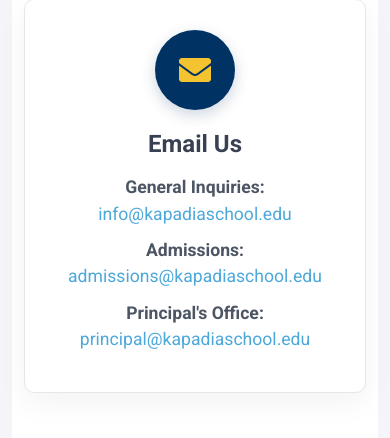
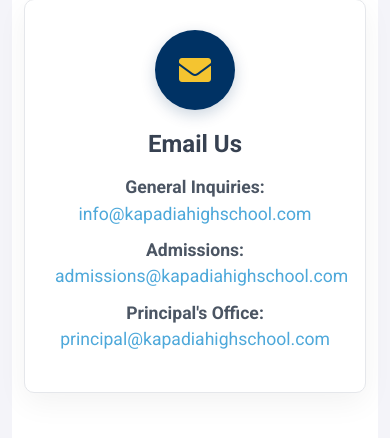
Before and after one commit to Akshat190/test, a Django app: page /contact/ in a window 390 px wide. Shown: the part 1467-1905 px from the top of the page. Run offline with Django 4.2, Linux system fonts and the light colour scheme.

Commit message:
fix(templates): update timings and contact details; comment out some sections
- Change school timings from Monday-Friday to Monday-Saturday in multiple location templates
- Update email addresses in contact page to use kapadiahighschool.com domain
- Replace some embedded Google Maps iframe URLs with updated locations
- Comment out STEM Lab and other facilities sections in facilities page to hide them
- Comment out some navigation menu links in header for temporary removal or future use

```diff
--- a/templates/chandkheda.html
+++ b/templates/chandkheda.html
@@ -34,7 +34,7 @@
                 </div> -->
                 <div class="row mb-2">
                     <div class="col-md-3 fw-bold">Timings</div>
-                    <div class="col-md-9">: 8:00 am to 2:00 pm (Monday-Friday)</div>
+                    <div class="col-md-9">: 8:00 am to 2:00 pm (Monday-Saturday)</div>
                 </div>
             </div>
 
--- a/templates/chattral.html
+++ b/templates/chattral.html
@@ -35,7 +35,7 @@
                 </div>
                 <div class="row mb-2">
                     <div class="col-md-3 fw-bold">Timings</div>
-                    <div class="col-md-9">: 8:00 am to 2:00 pm (Monday-Friday)</div>
+                    <div class="col-md-9">: 8:00 am to 2:00 pm (Monday-Saturday)</div>
                 </div>
             </div>
 
--- a/templates/contact.html
+++ b/templates/contact.html
@@ -58,9 +58,9 @@
             <i class="fa fa-envelope"></i>
           </div>
           <h3>Email Us</h3>
-          <p><strong>General Inquiries:</strong><br><a href="mailto:info@kapadiaschool.edu">info@kapadiaschool.edu</a></p>
-          <p><strong>Admissions:</strong><br><a href="mailto:admissions@kapadiaschool.edu">admissions@kapadiaschool.edu</a></p>
-          <p><strong>Principal's Office:</strong><br><a href="mailto:principal@kapadiaschool.edu">principal@kapadiaschool.edu</a></p>
+          <p><strong>General Inquiries:</strong><br><a href="mailto:info@kapadiahighschool.com">info@kapadiahighschool.com</a></p>
+          <p><strong>Admissions:</strong><br><a href="mailto:admissions@kapadiahighschool.com">admissions@kapadiahighschool.com</a></p>
+          <p><strong>Principal's Office:</strong><br><a href="mailto:principal@kapadiahighschool.com">principal@kapadiahighschool.com</a></p>
         </div>
       </div>
     </div>
@@ -141,9 +141,9 @@
             <div class="map-container">
               <iframe id="map1" src="https://www.google.com/maps/embed?pb=!1m18!1m12!1m3!1d3665.3861735597484!2d72.44821857509959!3d23.265413779004323!2m3!1f0!2f0!3f0!3m2!1i1024!2i768!4f13.1!3m3!1m2!1s0x395c243f00000001%3A0x2928ed1abd681467!2sHB%20Kapadia%20School!5e0!3m2!1sen!2sin!4v1748626415830!5m2!1sen!2sin" width="100%" height="450" style="border:0; display:none;" allowfullscreen="" loading="lazy" referrerpolicy="no-referrer-when-downgrade"></iframe>
               <iframe id="map2" src="https://www.google.com/maps/embed?pb=!1m18!1m12!1m3!1d3669.3328548016834!2d72.5959195!3d23.1215057!2m3!1f0!2f0!3f0!3m2!1i1024!2i768!4f13.1!3m3!1m2!1s0x395e8237443d43c1%3A0xdbee7af6287a625d!2sThe%20H%20B%20Kapadia%20New%20High%20School%2C%20Chandkheda!5e0!3m2!1sen!2sin!4v1748968499991!5m2!1sen!2sin" width="100%" height="450" style="border:0; display:none;" allowfullscreen="" loading="lazy" referrerpolicy="no-referrer-when-downgrade"></iframe>
-              <iframe id="map3" src="https://www.google.com/maps/embed?pb=!1m17!1m12!1m3!1d14687.444435407484!2d72.57963285000001!3d23.02887135!2m3!1f0!2f0!3f0!3m2!1i1024!2i768!4f13.1!3m2!1m1!2s!5e0!3m2!1sen!2sin!4v1748968124991!5m2!1sen!2sin" width="100%" height="450" frameborder="0" style="border:0; display:none;" allowfullscreen="" aria-hidden="false" tabindex="0"></iframe>
+              <iframe id="map3" src="https://www.google.com/maps/embed?pb=!1m14!1m8!1m3!1d3667.4687530373894!2d72.549473!3d23.1895817!3m2!1i1024!2i768!4f13.1!3m3!1m2!1s0x395c2955d49ca625%3A0x13bc0e570cfb373d!2sIFFCO%20Township%2C%20kalol!5e0!3m2!1sen!2sin!4v1767950328774!5m2!1sen!2sin" width="100%" height="450" style="border:0; display:none;" allowfullscreen="" loading="lazy" referrerpolicy="no-referrer-when-downgrade"></iframe>
               <iframe id="map4" src="https://www.google.com/maps/embed?pb=!1m18!1m12!1m3!1d3664.7959063854546!2d72.3494542!3d23.286864500000004!2m3!1f0!2f0!3f0!3m2!1i1024!2i768!4f13.1!3m3!1m2!1s0x395c22942f73fd0b%3A0x20bcec37a0ec7585!2sVRAJ%20VIHAR%20SOCIETY!5e0!3m2!1sen!2sin!4v1748968221407!5m2!1sen!2sin" width="100%" height="450" frameborder="0" style="border:0; display:none;" allowfullscreen="" aria-hidden="false" tabindex="0"></iframe>
-              <iframe id="map5" src="https://www.google.com/maps/embed?pb=!1m18!1m12!1m3!1d3672.58019953668!2d72.4546709!3d23.0024597!2m3!1f0!2f0!3f0!3m2!1i1024!2i768!4f13.1!3m3!1m2!1s0x395e9a57e638ba7b%3A0xa13b0a9301310b76!2sShela%20Rd%2C%20Shela%2C%20Gujarat%20380057!5e0!3m2!1sen!2sin!4v1765375628077!5m2!1sen!2sin" width="100%" height="450" frameborder="0" style="border:0; display:none;" allowfullscreen="" aria-hidden="false" tabindex="0"></iframe>
+              <iframe id="map5" src="https://www.google.com/maps/embed?pb=!1m18!1m12!1m3!1d3672.4022532559484!2d72.46628199999999!3d23.0089982!2m3!1f0!2f0!3f0!3m2!1i1024!2i768!4f13.1!3m3!1m2!1s0xe76e58fcb4db81%3A0x6cdebad3a849979f!2sKapadia%20High%20School%2C%20Shela!5e0!3m2!1sen!2sin!4v1767950887803!5m2!1sen!2sin" width="100%" height="450" frameborder="0" style="border:0; display:none;" allowfullscreen="" aria-hidden="false" tabindex="0"></iframe>
             </div>
           </div>
         </div>
--- a/templates/header.html
+++ b/templates/header.html
@@ -55,8 +55,8 @@
           <!-- <a href="{% url 'home' %}" class="nav-link">Home</a> -->
         </li>
         <li class="nav-item dropdown">
-          <a href="#" class="nav-link dropdown-toggle" id="aboutDropdown" role="button" data-bs-toggle="dropdown"
-            aria-haspopup="true" aria-expanded="false">Who are we?</a>
+          <!-- <a href="#" class="nav-link dropdown-toggle" id="aboutDropdown" role="button" data-bs-toggle="dropdown"
+            aria-haspopup="true" aria-expanded="false">Who are we?</a> -->
           <div class="dropdown-menu" aria-labelledby="aboutDropdown">
             <a class="dropdown-item" href="{% url 'aboutSchool' %}">About-us</a>
             <a class="dropdown-item" href="{% url 'institutional_goals' %}">Institutional Goals</a>
@@ -91,7 +91,7 @@
             aria-haspopup="true" aria-expanded="false">Student Showcase</a>
           <div class="dropdown-menu" aria-labelledby="studentDropdown">
             <a class="dropdown-item" href="{% url 'gallery' %}">Gallery</a>
-            <a class="dropdown-item" href="{% url 'achievements' %}">Achievements</a>
+            <!-- <a class="dropdown-item" href="{% url 'achievements' %}">Achievements</a> -->
           </div>
         </li>
         <li class="nav-item">
--- a/templates/iffco.html
+++ b/templates/iffco.html
@@ -34,7 +34,7 @@
                 </div> -->
                 <div class="row mb-2">
                     <div class="col-md-3 fw-bold">Timings</div>
-                    <div class="col-md-9">: 8:00 am to 2:00 pm (Monday-Friday)</div>
+                    <div class="col-md-9">: 8:00 am to 2:00 pm (Monday-Saturday)</div>
                 </div>
             </div>
 
--- a/templates/kadi.html
+++ b/templates/kadi.html
@@ -34,7 +34,7 @@
                 </div> -->
                 <div class="row mb-2">
                     <div class="col-md-3 fw-bold">Timings</div>
-                    <div class="col-md-9">: 8:00 am to 2:00 pm (Monday-Friday)</div>
+                    <div class="col-md-9">: 8:00 am to 2:00 pm (Monday-Saturday)</div>
                 </div>
             </div>
 
```
Also changed, not shown: templates/facilities.html (+8 -8 lines).
